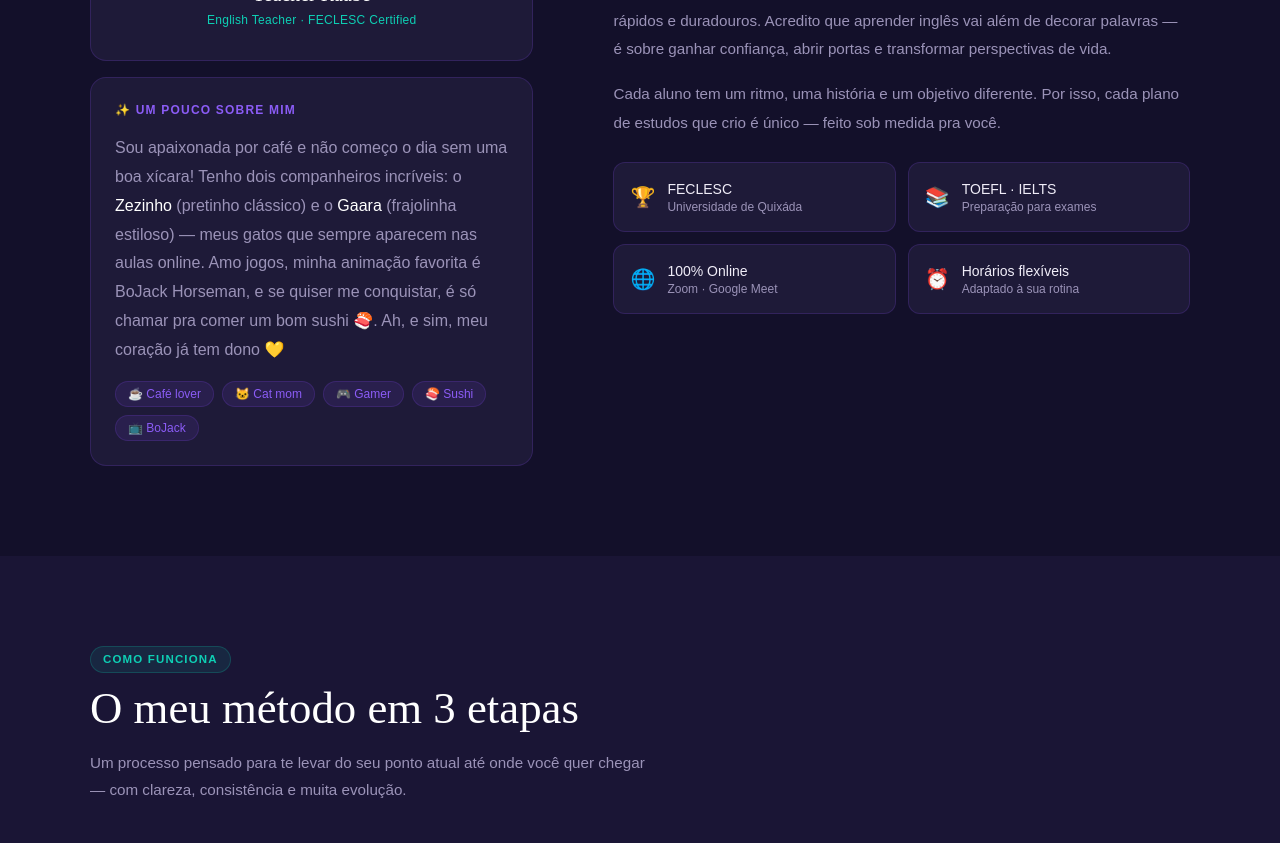
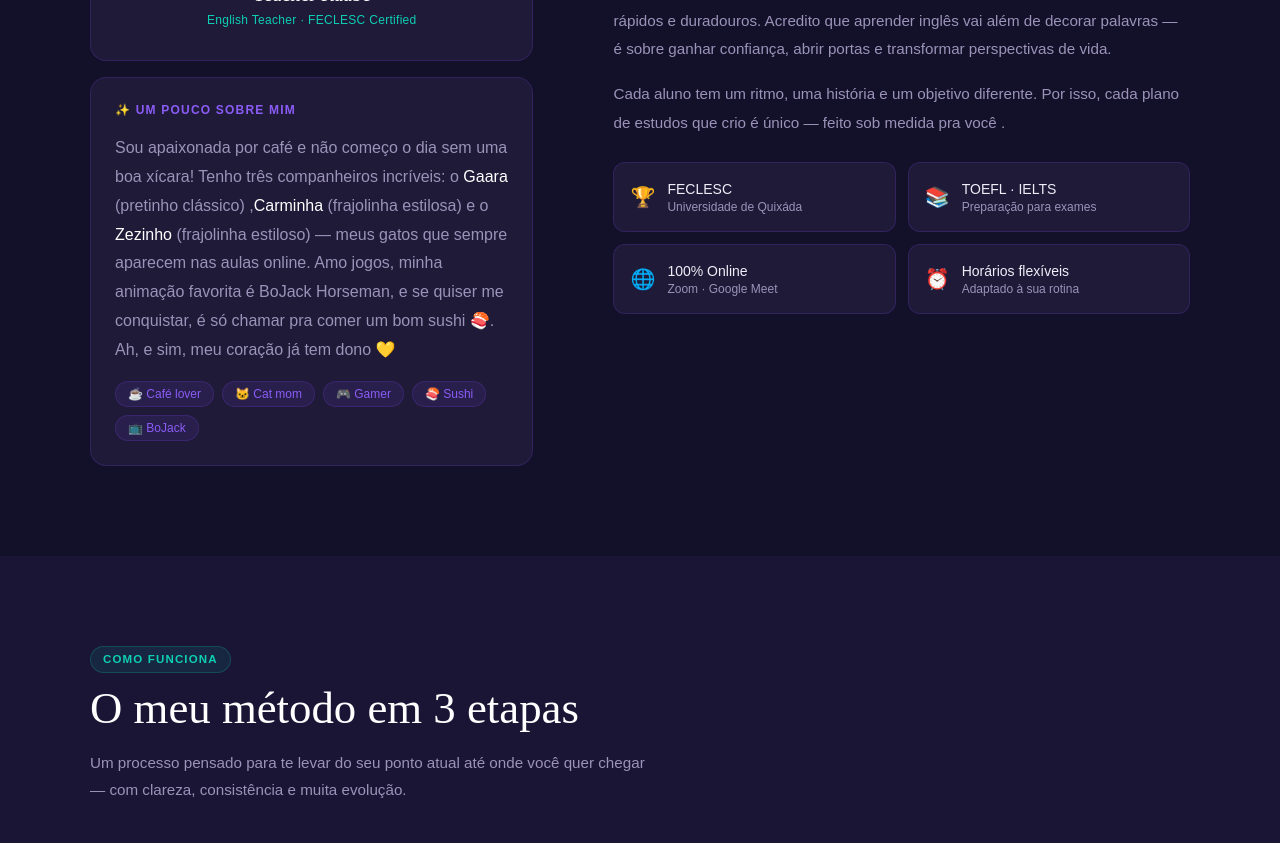
Before and after one commit to Mateus97lima/teacher-raabe, a Next.js app: page / in a window 1280 px wide. Shown: the part 1180-2023 px from the top of the page. Built offline with nearby package versions, Linux system fonts and the light colour scheme.

Commit message:
fix: ajuste no About

```diff
--- a/src/components/About/About.tsx
+++ b/src/components/About/About.tsx
@@ -19,7 +19,7 @@ export default function About() {
         </h2>
 
         <div className="grid grid-cols-1 lg:grid-cols-[1fr_1.3fr] gap-[5rem] mt-10 items-start">
-          {/* LEFT */}
+
           <div className="flex flex-col gap-4">
             <div className="bg-card card-border rounded-2xl p-8 text-center relative overflow-hidden">
               <div className="absolute top-0 left-0 right-0 h-20 bg-gradient-to-br from-[rgba(108,63,197,0.3)] to-[rgba(224,64,160,0.2)]" />
@@ -38,9 +38,10 @@ export default function About() {
               </div>
               <p className="text-md text-[#9B93B8] leading-[1.8] font-light">
                 Sou apaixonada por café e não começo o dia sem uma boa xícara!
-                Tenho dois companheiros incríveis: o{" "}
-                <span className="text-white font-medium">Zezinho</span> (pretinho clássico) e o{" "}
-                <span className="text-white font-medium">Gaara</span> (frajolinha estiloso) — meus
+                Tenho três companheiros incríveis: o{" "}
+                <span className="text-white font-medium">Gaara</span> (pretinho clássico) {" "},
+                <span className="text-white font-medium">Carminha</span> (frajolinha estilosa) e o{" "}
+                <span className="text-white font-medium">Zezinho </span> (frajolinha estiloso) — meus
                 gatos que sempre aparecem nas aulas online. Amo jogos, minha animação favorita é
                 BoJack Horseman, e se quiser me conquistar, é só chamar pra comer um bom sushi 🍣.
                 Ah, e sim, meu coração já tem dono 💛
@@ -58,7 +59,6 @@ export default function About() {
             </div>
           </div>
 
-          {/* RIGHT */}
           <div>
             <p className="text-[0.99rem] text-[#9B93B8] leading-[1.9] font-light mb-4">
               Sou professora de inglês com mais de 8 anos de experiência formando alunos do nível
@@ -72,7 +72,7 @@ export default function About() {
             </p>
             <p className="text-[0.95rem] text-[#9B93B8] leading-[1.9] font-light mb-6">
               Cada aluno tem um ritmo, uma história e um objetivo diferente. Por isso, cada plano de
-              estudos que crio é único — feito sob medida pra você.
+              estudos que crio é único — feito sob medida pra você .
             </p>
 
             <div className="grid grid-cols-1 sm:grid-cols-2 gap-3">
```
